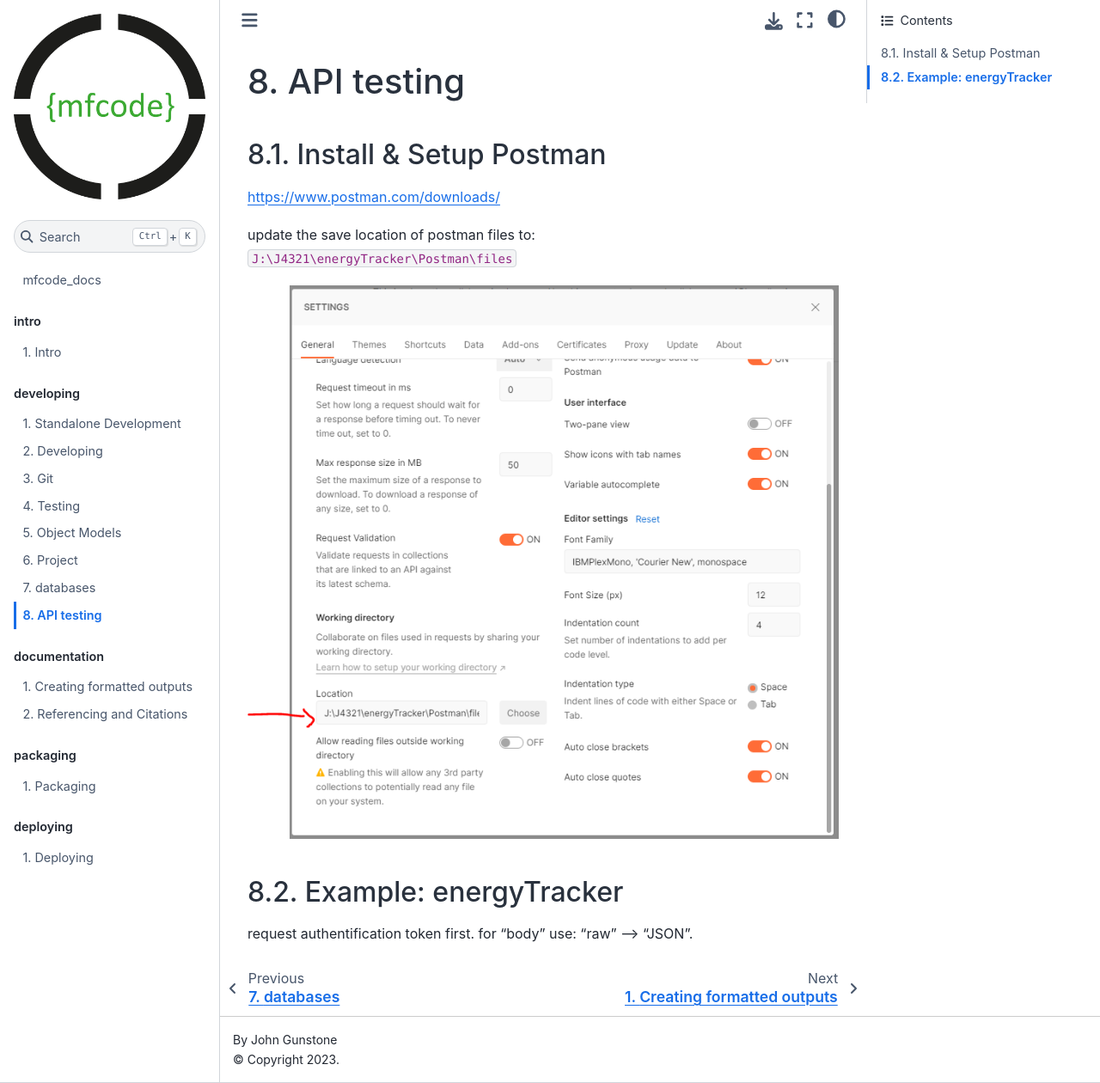
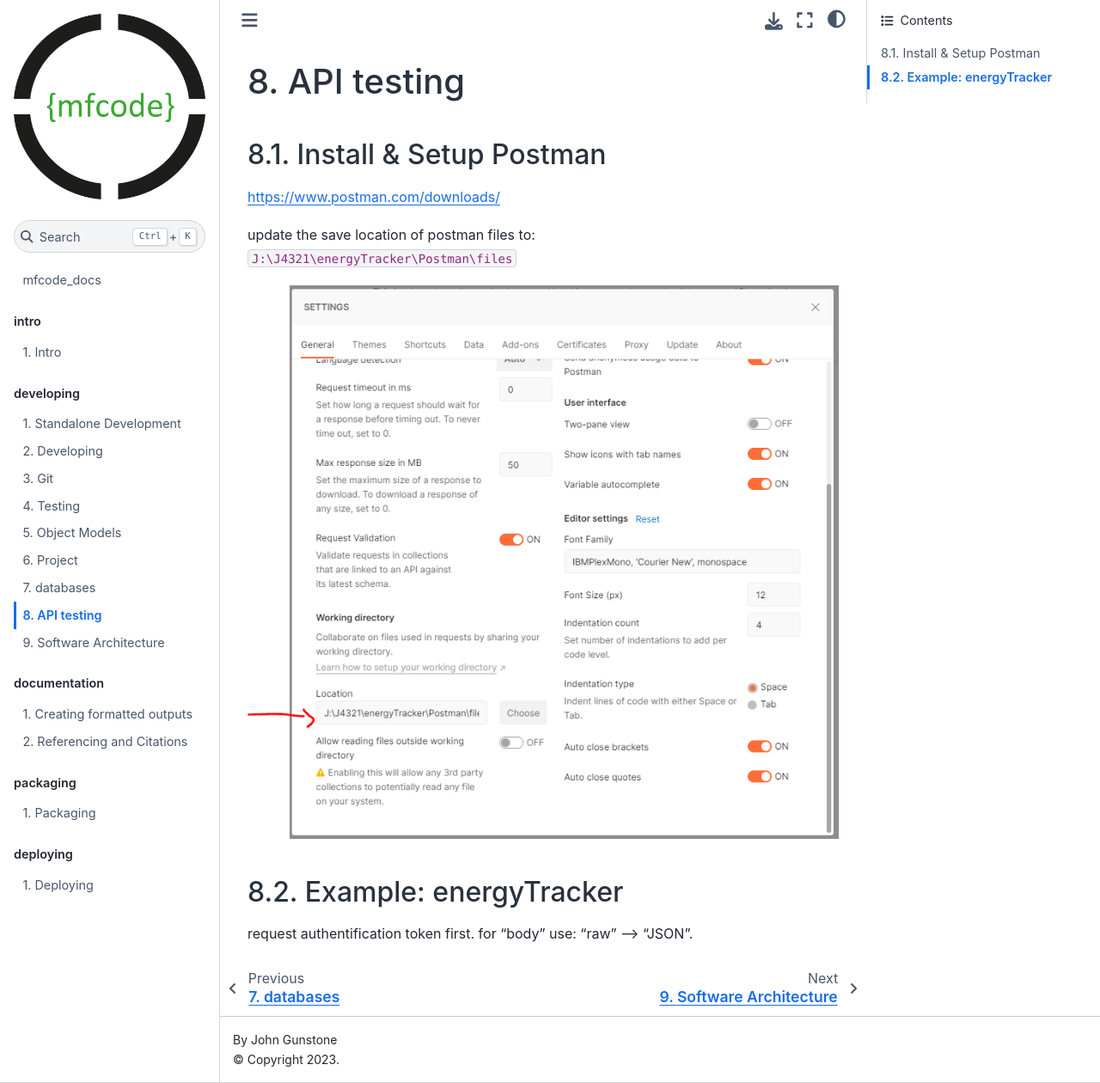
Before and after one commit to maxfordham/mxf-code-docs, a Jupyter Book: the page built from book/docs/api-testing.md, in a window 1280 px wide and 1260 px high. Shown: the whole window at 86% size. Built offline with Jupyter Book 1.0.4 settings and Sphinx 7.4.7 and the Sphinx Book theme 1.1.4, drawn with Linux system fonts in a browser that asks for light colours; pages that are not in the unit, such as notebooks, are missing from menus; part of the change alters nothing that is shown.

```diff
--- a/book/_toc.yml
+++ b/book/_toc.yml
@@ -17,6 +17,7 @@ parts:
   - file: docs/databases
   - file: docs/api-testing
   - file: docs/workflow_orchestration.md
+  - file: docs/software-architecture.md
 - caption: documentation
   chapters:
   - file: docs/output-generation.md
@@ -30,3 +31,8 @@ parts:
 - caption: jb-rendering-demo
   chapters:
   - file: docs/jb-rendering-demo
+- caption: code-snippets
+  chapters:
+  - file: docs/code-snippets.md
+    sections:
+    - glob: docs/code_snippets/*
```
